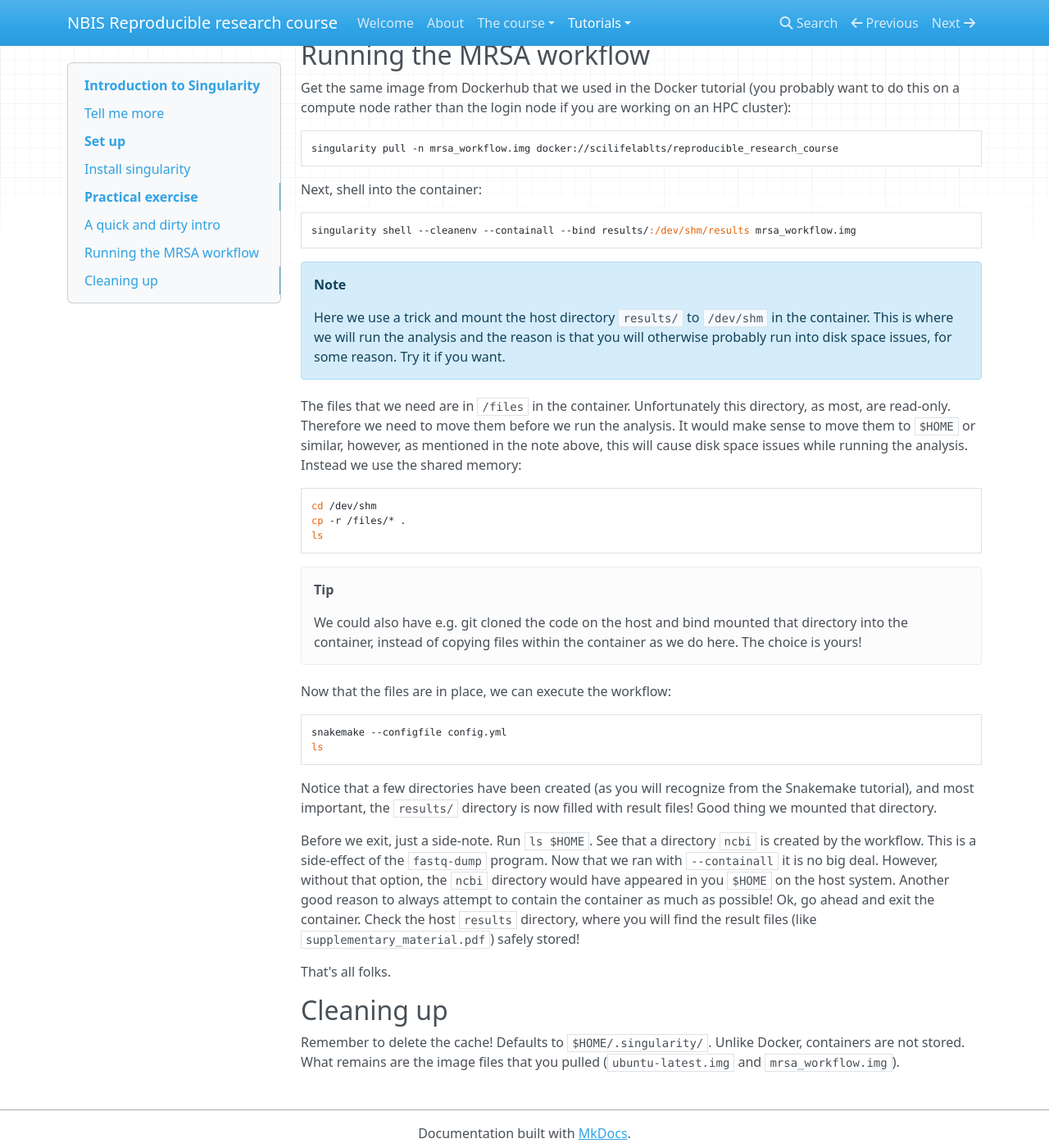
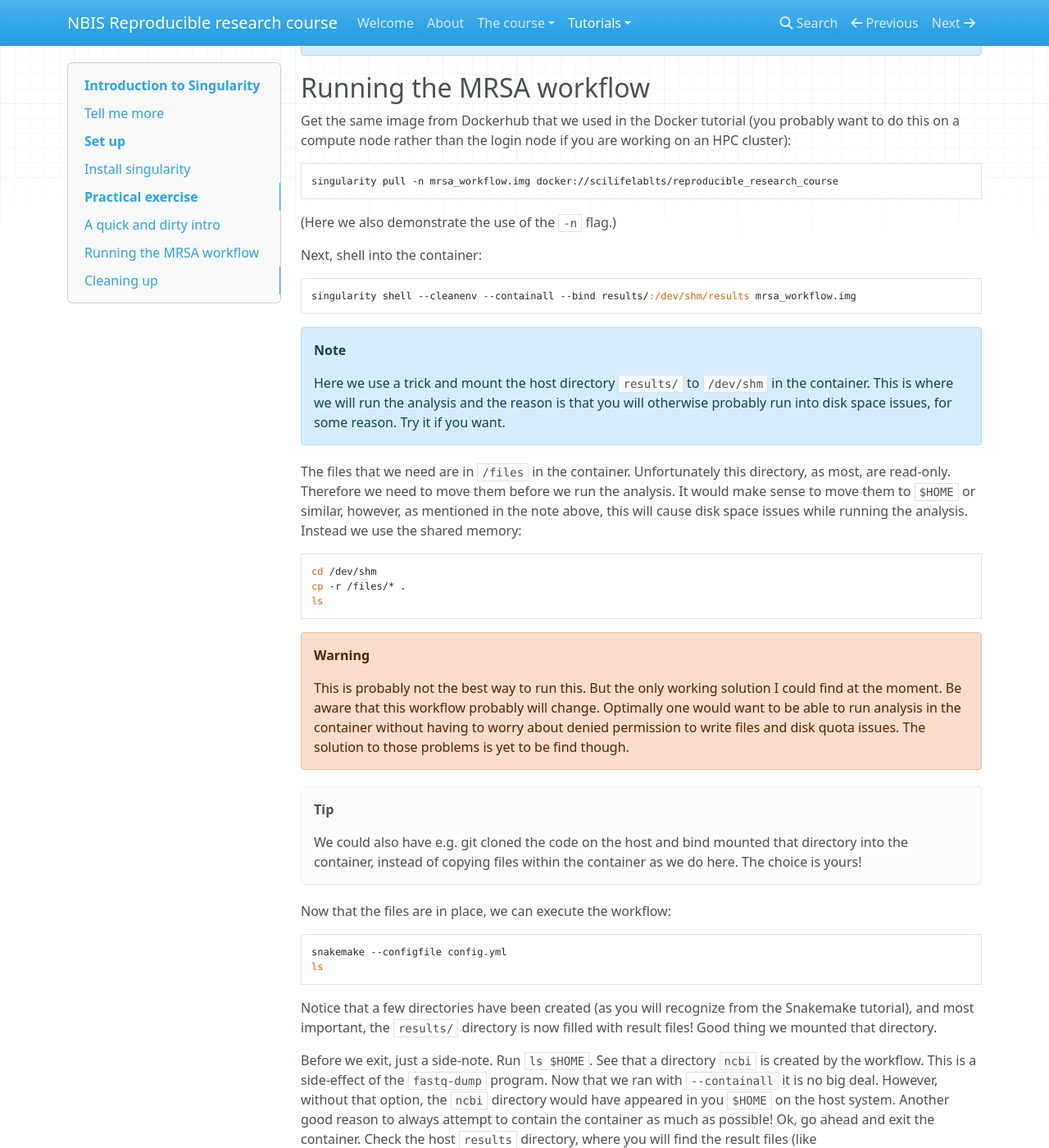
Before and after one commit to NBISweden/workshop-reproducible-research, an MkDocs documentation site: the page built from docs/singularity.md, in a window 1280 px wide and 1400 px high, scrolled down 2486 px. Shown: the whole window at 82% size. Built offline with MkDocs 1.6.1, drawn with Linux system fonts in a browser that asks for light colours; nearby versions of some CDN libraries; old or Windows-style settings are respelled for this version of MkDocs; some of the changed text lies outside the part shown.

Commit message:
minor additions

````diff
--- a/docs/singularity.md
+++ b/docs/singularity.md
@@ -52,7 +52,9 @@ touch hello
 
 This does not behave as Docker as you can see. It appears as if you are still on the host system. This is because, by default, singularity bind mounts `/home/$USER`, `/tmp`, and `$PWD` into your container at runtime. Additionally, the system administrator may have setup other bind mounts to be used by default (try e.g. `ls /` and see if you recognize any directories).
 
-Nevertheless, you are in the container, run `cat /etc/os-release` and compare the output to that on your host system. Exit the container using `exit`. Notice that the file `hello` exists outside the container (since the working directory was mounted).
+Nevertheless, you are in the container, run `cat /etc/os-release` and compare the output to that on your host system.
+
+Exit the container using `exit`. Notice that the file `hello` exists outside the container (since the working directory was mounted).
 
 In order to actual contain our analysis as much as possible we can use the following:
 
@@ -94,6 +96,8 @@ Get the same image from Dockerhub that we used in the Docker tutorial (you proba
 singularity pull -n mrsa_workflow.img docker://scilifelablts/reproducible_research_course
 ```
 
+(Here we also demonstrate the use of the `-n` flag.)
+
 Next, shell into the container:
 
 ```
@@ -111,6 +115,9 @@ cp -r /files/* .
 ls
 ```
 
+!!! warning
+    This is probably not the best way to run this. But the only working solution I could find at the moment. Be aware that this workflow probably will change. Optimally one would want to be able to run analysis in the container without having to worry about denied permission to write files and disk quota issues. The solution to those problems is yet to be find though.
+
 !!! tip
     We could also have e.g. git cloned the code on the host and bind mounted that directory into the container, instead of copying files within the container as we do here. The choice is yours!
 
@@ -120,6 +127,7 @@ Now that the files are in place, we can execute the workflow:
 snakemake --configfile config.yml
 ls
 ```
+
 Notice that a few directories have been created (as you will recognize from the Snakemake tutorial), and most important, the `results/` directory is now filled with result files! Good thing we mounted that directory.
 
 Before we exit, just a side-note. Run `ls $HOME`. See that a directory `ncbi` is created by the workflow. This is a side-effect of the `fastq-dump` program. Now that we ran with `--containall` it is no big deal. However, without that option, the `ncbi` directory would have appeared in you `$HOME` on the host system. Another good reason to always attempt to contain the container as much as possible! Ok, go ahead and exit the container. Check the host `results` directory, where you will find the result files (like `supplementary_material.pdf`) safely stored!
````
